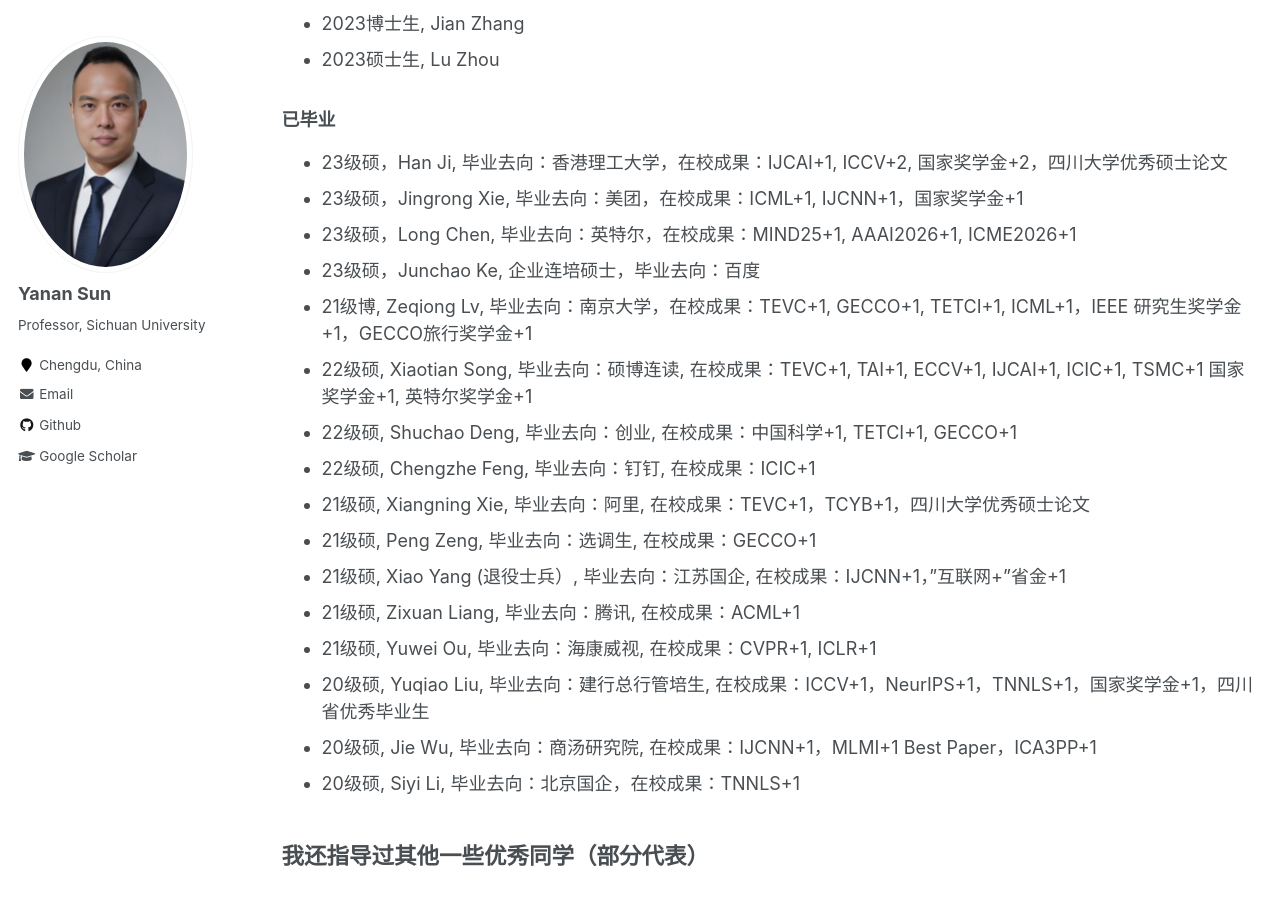
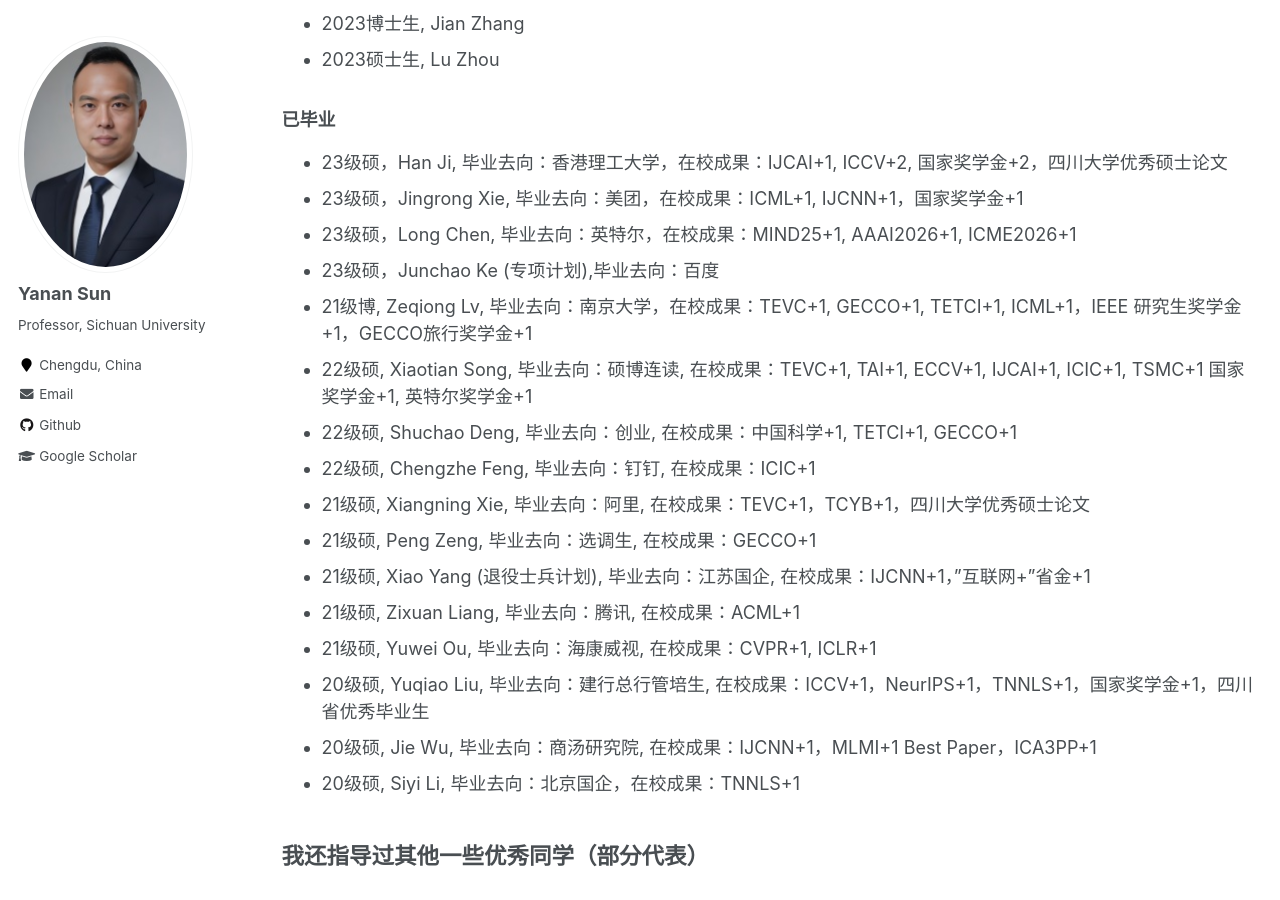
Before and after one commit to yn-sun/yn-sun.github.io, a Jekyll site: the page built from _pages/supervision.md, in a window 1280 px wide and 900 px high, scrolled down 829 px. Built offline with Jekyll 4.4.1, drawn with Linux system fonts in a browser that asks for light colours; comment, search, counter and statistics services are not loaded.

Commit message:
Update supervision.md

```diff
--- a/_pages/supervision.md
+++ b/_pages/supervision.md
@@ -29,14 +29,14 @@ author_profile: true
 * 23级硕，<span style='width: 220px'>Han Ji</span>, 毕业去向：香港理工大学，在校成果：IJCAI+1, ICCV+2, 国家奖学金+2，四川大学优秀硕士论文
 * 23级硕，<span style='width: 220px'>Jingrong Xie</span>, 毕业去向：美团，在校成果：ICML+1, IJCNN+1，国家奖学金+1
 * 23级硕，<span style='width: 220px'>Long Chen</span>, 毕业去向：英特尔，在校成果：MIND25+1, AAAI2026+1, ICME2026+1
-* 23级硕，<span style='width: 220px'>Junchao Ke</span>, 企业连培硕士，毕业去向：百度
+* 23级硕，<span style='width: 220px'>Junchao Ke (专项计划)</span>,毕业去向：百度
 * 21级博, <span style='width: 220px'>Zeqiong Lv</span>, 毕业去向：南京大学，在校成果：TEVC+1, GECCO+1, TETCI+1, ICML+1，IEEE 研究生奖学金+1，GECCO旅行奖学金+1
 * 22级硕, <span style='width: 220px'>Xiaotian Song</span>, 毕业去向：硕博连读, 在校成果：TEVC+1, TAI+1, ECCV+1, IJCAI+1, ICIC+1, TSMC+1 国家奖学金+1, 英特尔奖学金+1
 * 22级硕, <span style='width: 220px'>Shuchao Deng</span>, 毕业去向：创业,  在校成果：中国科学+1, TETCI+1, GECCO+1
 * 22级硕, <span style='width: 220px'>Chengzhe Feng</span>, 毕业去向：钉钉, 在校成果：ICIC+1
 * 21级硕, <span style='width: 220px'>Xiangning Xie</span>, 毕业去向：阿里, 在校成果：TEVC+1，TCYB+1，四川大学优秀硕士论文
 * 21级硕, <span style='width: 220px'>Peng Zeng</span>, 毕业去向：选调生, 在校成果：GECCO+1
-* 21级硕, <span style='width: 220px'>Xiao Yang (退役士兵</span>）, 毕业去向：江苏国企, 在校成果：IJCNN+1，"互联网+"省金+1
+* 21级硕, <span style='width: 220px'>Xiao Yang (退役士兵计划)</span>, 毕业去向：江苏国企, 在校成果：IJCNN+1，"互联网+"省金+1
 * 21级硕, <span style='width: 220px'>Zixuan Liang</span>, 毕业去向：腾讯, 在校成果：ACML+1
 * 21级硕, <span style='width: 220px'>Yuwei Ou</span>, 毕业去向：海康威视, 在校成果：CVPR+1, ICLR+1
 * 20级硕, <span style='width: 220px'>Yuqiao Liu</span>, 毕业去向：建行总行管培生, 在校成果：ICCV+1，NeurIPS+1，TNNLS+1，国家奖学金+1，四川省优秀毕业生
```
